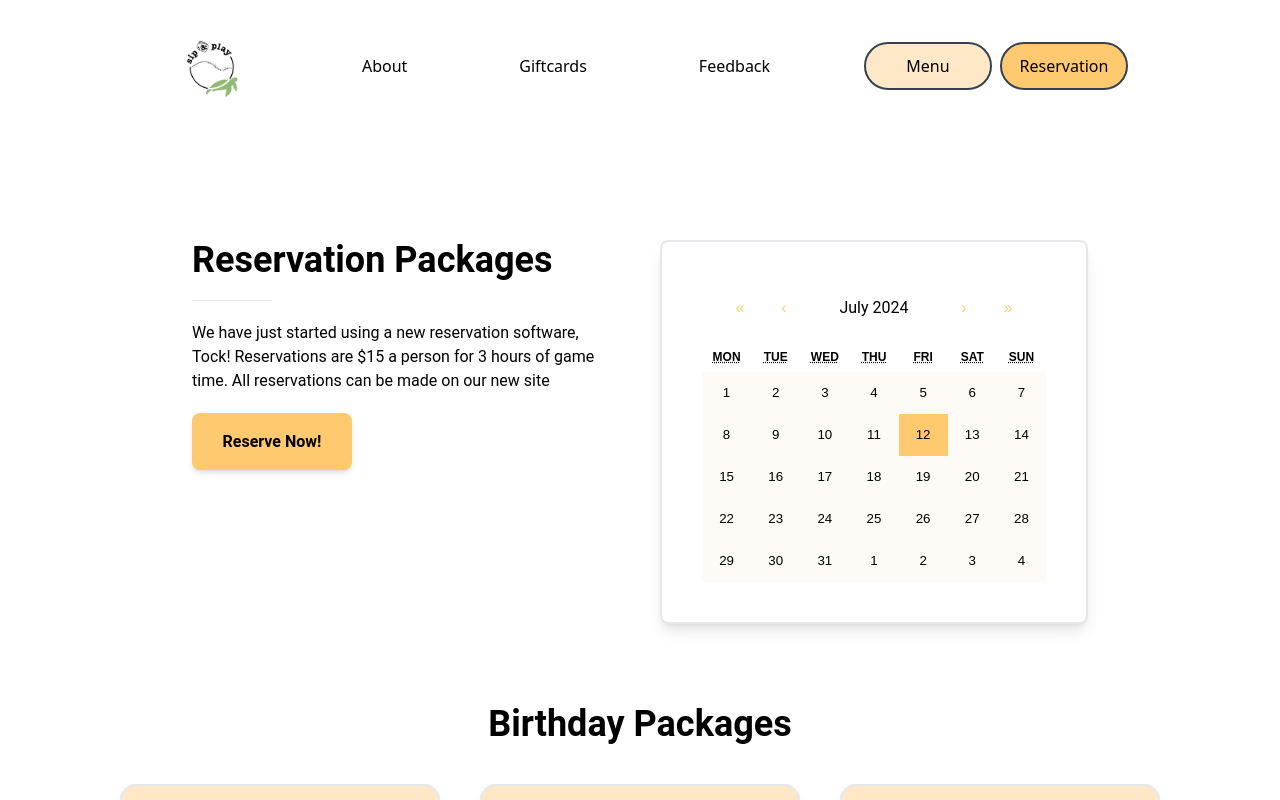
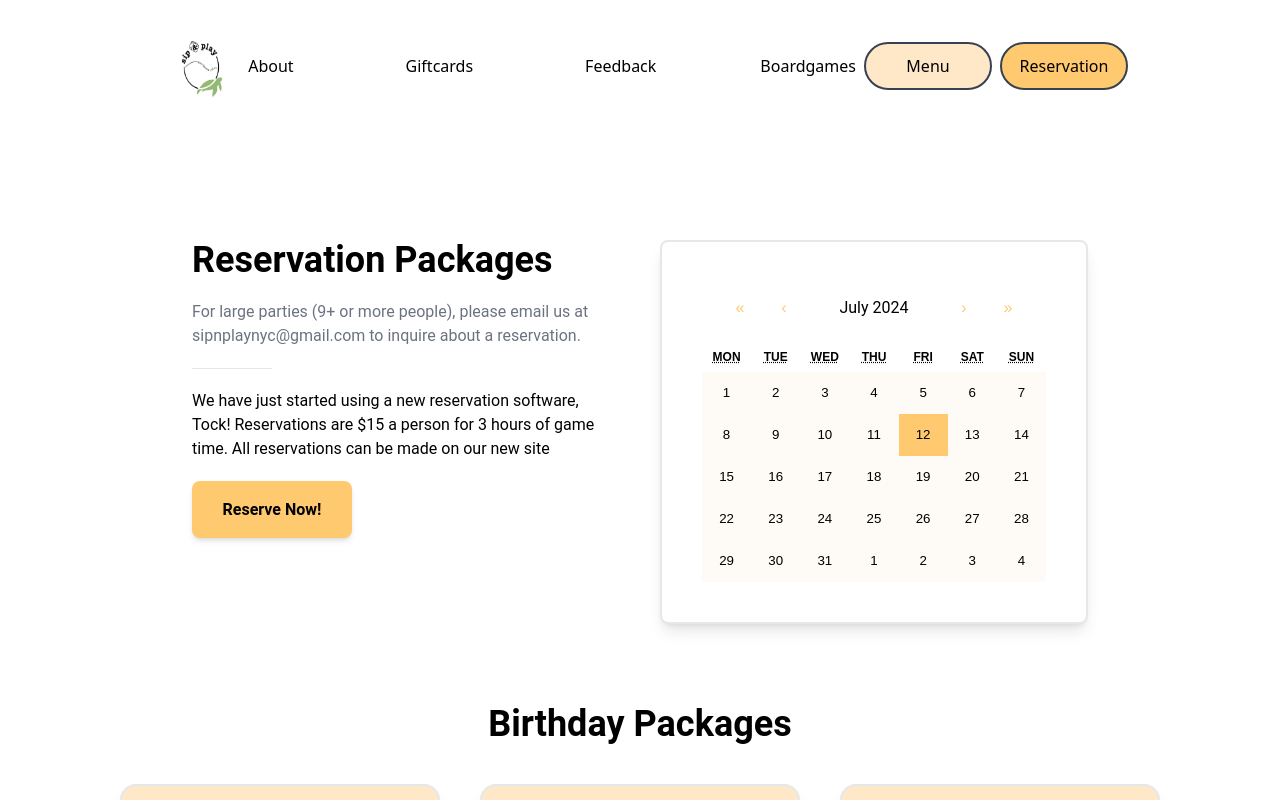
Before and after one commit to LuaanNguyen/Board-Game-Cafe-Website, a React (Vite) app: page /reservation in a window 1280 px wide. Shown: the top 800 px of the page. Built offline with nearby package versions, Linux system fonts and the light colour scheme; no server answers; a web font is replaced by a local one.

Commit message:
Added Little Details, Links to BoardGames 🍀

```diff
--- a/src/Home.jsx
+++ b/src/Home.jsx
@@ -24,7 +24,7 @@ function Home() {
     <section className="w-[100vw] mt-44 max-md:mt-24 max-lg:px-10 px-40">
       <div className="flex max-md:flex-row gap-10 max-md:grid-cols-1 items-center justify-center w-full">
         <div className="max-w-screen-sm text-left">
-          <h1 className="font-bold text-8xl lg:text-7xl mb-2 text-darkGreenAccent ">
+          <h1 className="font-bold text-10xl lg:text-7xl mb-2 text-darkGreenAccent ">
             {" "}
             Sip & Play{" "}
           </h1>
@@ -41,6 +41,8 @@ function Home() {
             your spot, reserve a table for $15 per person, also including 3
             hours of gameplay
           </p>
+
+          <OfficeHours />
 
           {/* <button className="bg-orangeLight px-6 lg:px-8 py-3 lg:py-4 rounded-full mt-6 hover:bg-[#F7E7DC]">
             Buy Now
@@ -127,3 +129,31 @@ Model.propTypes = {
 };
 
 export default Home;
+
+function OfficeHours() {
+  return (
+    <div className="flex flex-row max-md:flex-col gap-8 bg-orangeVeryPale p-6 rounded-xl">
+      <div className="flex flex-col ">
+        <h1 className="font-bold text-gray-600">(New) Hours: </h1>
+        <p>Sunday: 10am-11pm</p>
+        <p>Mon-Thurs: 11am-11pm</p>
+        <p>Fri: 11am-midnight</p>
+        <p>Sat: 10am-midnight</p>
+        <p className="py-4">
+          ***Our kitchen closes 2.5-3 hours before we close!***
+        </p>
+      </div>
+      <div className="flex flex-col">
+        <h1 className="font-bold text-gray-600">Location</h1>
+        <p>471 5th Ave.</p>
+        <p>Brooklyn, NY 11215</p>
+        <p>
+          <strong className="text-gray-600">sipnplaynyc@gmail.com</strong>
+        </p>
+        <p>
+          <strong className="text-gray-600">718-971-1684</strong>
+        </p>
+      </div>
+    </div>
+  );
+}
--- a/src/components/Navbar.jsx
+++ b/src/components/Navbar.jsx
@@ -55,12 +55,12 @@ function Navbar() {
           >
             Feedback
           </Link>
-          {/* <Link
-            to="/press"
+          <Link
+            to="https://docs.google.com/spreadsheets/d/1-TOvwUh-ziCB6QmLYvQlxtXuBd-aGiiO72GWAasby8o/edit"
             className="hover:bg-orangeLight hover:rounded-full p-2"
           >
-            Press
-          </Link> */}
+            Boardgames
+          </Link>
         </div>
 
         <div className="flex gap-2">
--- a/src/components/Reservation.jsx
+++ b/src/components/Reservation.jsx
@@ -16,6 +16,10 @@ export default function Reservation() {
         <div className="grid grid-cols-2 gap-10 max-lg:grid-cols-1">
           <div className="flex flex-col gap-5">
             <h1 className="text-4xl font-bold">Reservation Packages</h1>
+            <p className="text-gray-500">
+              For large parties (9+ or more people), please email us at
+              sipnplaynyc@gmail.com to inquire about a reservation.
+            </p>
             <hr className="bg-black w-20"></hr>
             <p>
               We have just started using a new reservation software, Tock!
```
